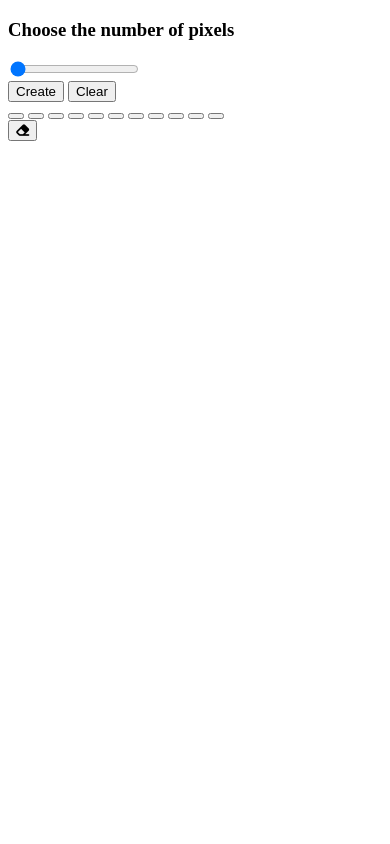
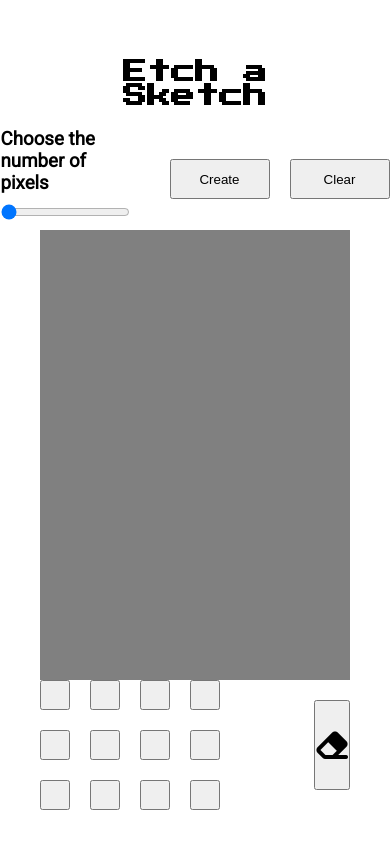
Before and after one commit to fernandozarate07/Etch-a-Sketch, a plain HTML site: page index.html in a window 390 px wide. Drawn offline with Linux system fonts and the light colour scheme.

Commit message:
Add CSS for layout and design
- Implemented CSS to create a layout structure for the project.
- Styled sections including DrawControlContainer, DrawContainer, and ColorTools.
- Defined color variables in :root, but they are not used in the current styling.
- Set up Flexbox for responsive and consistent alignment of elements.

```diff
--- a/index.html
+++ b/index.html
@@ -6,9 +6,12 @@
     <title>Etch-A-Sketch</title>
     <link rel="stylesheet" href="styles.css">
     <link rel="stylesheet" href="https://cdnjs.cloudflare.com/ajax/libs/font-awesome/6.0.0-beta3/css/all.min.css">
+    <link rel="stylesheet" href="https://fonts.googleapis.com/css2?family=Press+Start+2P&family=Roboto:wght@400&display=swap">
+
 </head>
 <body>
     <section id="window">
+        <h1 id="title">Etch a Sketch</h1>
         <!-- DrawControlContainer -->
         <div id="drawControlContainer">
             <div class="inputRangeDiv">
@@ -38,6 +41,7 @@
                 <button class="color colorMagenta"></button>
                 <button class="color colorOrange"></button>
                 <button class="color colorGrey"></button>
+                <button class="color colorSlateBlue"></button>
                 <button class="color colorRainbow"></button>
             </div>
             <button class="eraser">
--- a/styles.css
+++ b/styles.css
@@ -0,0 +1,114 @@
+*{
+    padding: 0;
+    margin: 0;
+    box-sizing: border-box;
+}
+:root {
+    --color-black: #000000;
+    --color-white: #FFFFFF;
+    --color-red: #FF0000;
+    --color-blue: #0000FF;
+    --color-green: #00FF00;
+    --color-yellow: #FFFF00;
+    --color-aqua: #00FFFF;
+    --color-magenta: #FF00FF;
+    --color-orange: #FFA500;
+    --color-grey: #808080;
+    --color-slate-blue: #6A5ACD;
+    --color-rainbow: linear-gradient(to right, red, orange, yellow, green, blue, indigo, violet);
+}
+h1 {
+    font-family: 'Press Start 2P', cursive;
+}
+body {
+    font-family: 'Roboto', sans-serif;
+}
+button{
+    cursor: pointer;
+}
+/* Window */
+
+#window{
+    width: 100vw;
+    height: 100vh;
+    padding: 40px;
+
+    display: flex;
+    flex-direction: column;
+    justify-content: space-between;
+}
+
+/* Title */
+
+#title{
+    text-align: center;
+    padding: 20px;
+}
+
+/* DrawControlContainer */
+
+#drawControlContainer{
+    display: flex;
+    justify-content: center;
+    align-items: center;
+    gap: 40px;
+}
+.inputRangeDiv{
+    display: flex;
+    flex-direction: column;
+    justify-content: center;
+    align-items: center;
+    gap: 10px;
+}
+#buttomControlDiv{
+    display: flex;
+    justify-content: center;
+    align-items: center;
+    gap: 20px;
+
+}
+#buttomControlDiv button{
+    width: 100px;
+    height: 40px;
+
+}
+
+/* DrawContainer */
+
+#drawContainer{
+    display: flex;
+    justify-content: center;
+    align-items: center;
+}
+.drawDiv{
+    width: 900px;
+    height: 450px;
+    background-color: var(--color-grey);
+}
+
+/* ColorTools */
+#colorTools{
+    display: flex;
+    justify-content: center;
+    align-items: center;
+    gap: 60px;
+}
+.colorDiv{
+    max-width: 300px;
+
+    display: flex;
+    flex-wrap: wrap;
+    gap: 20px;
+
+}
+.color{
+    width: 30px;
+    height: 30px;
+}
+.eraser{
+    width: 90px;
+    height: 90px;
+}
+.eraser i{
+    font-size: 2rem;
+}
```
